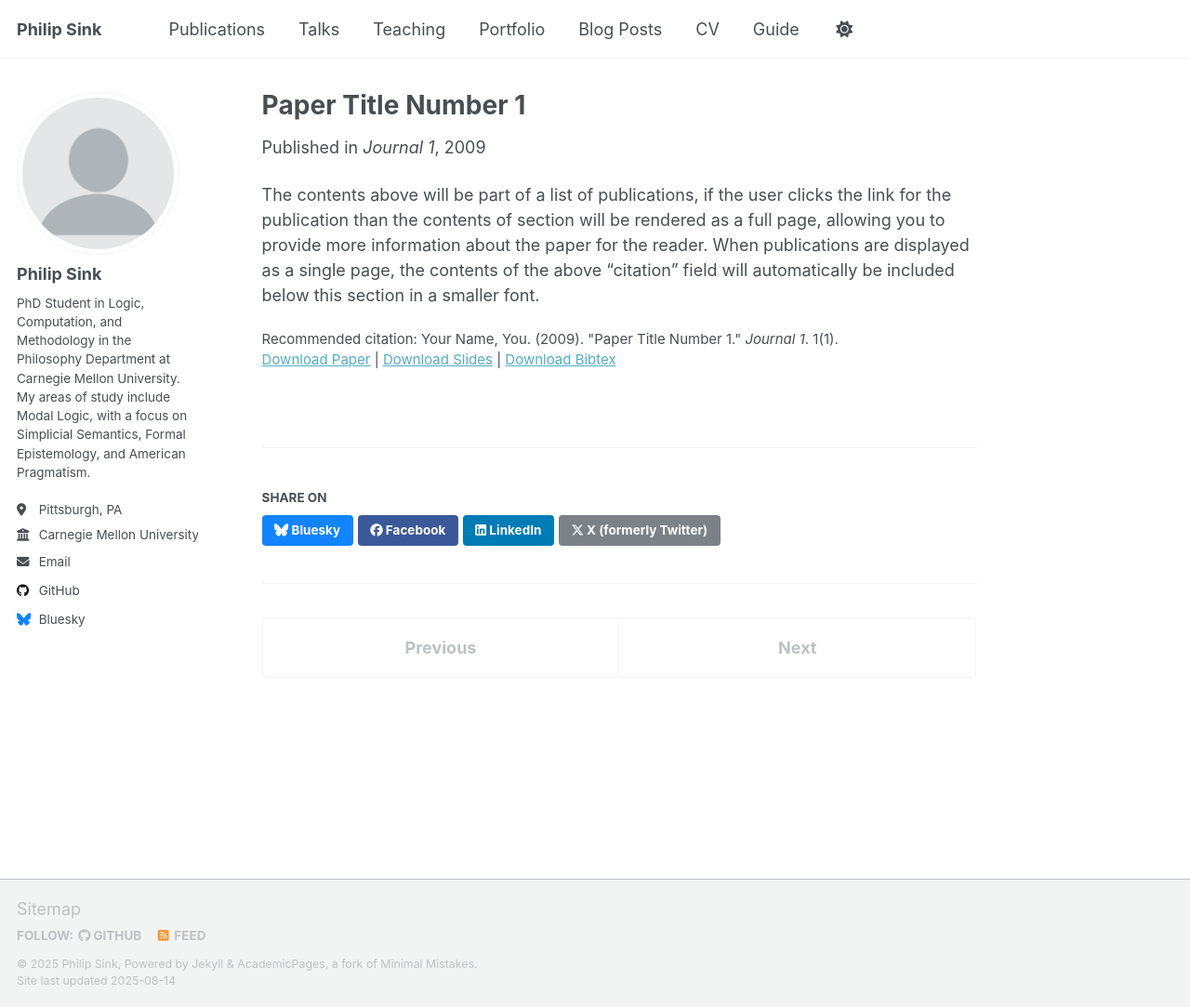
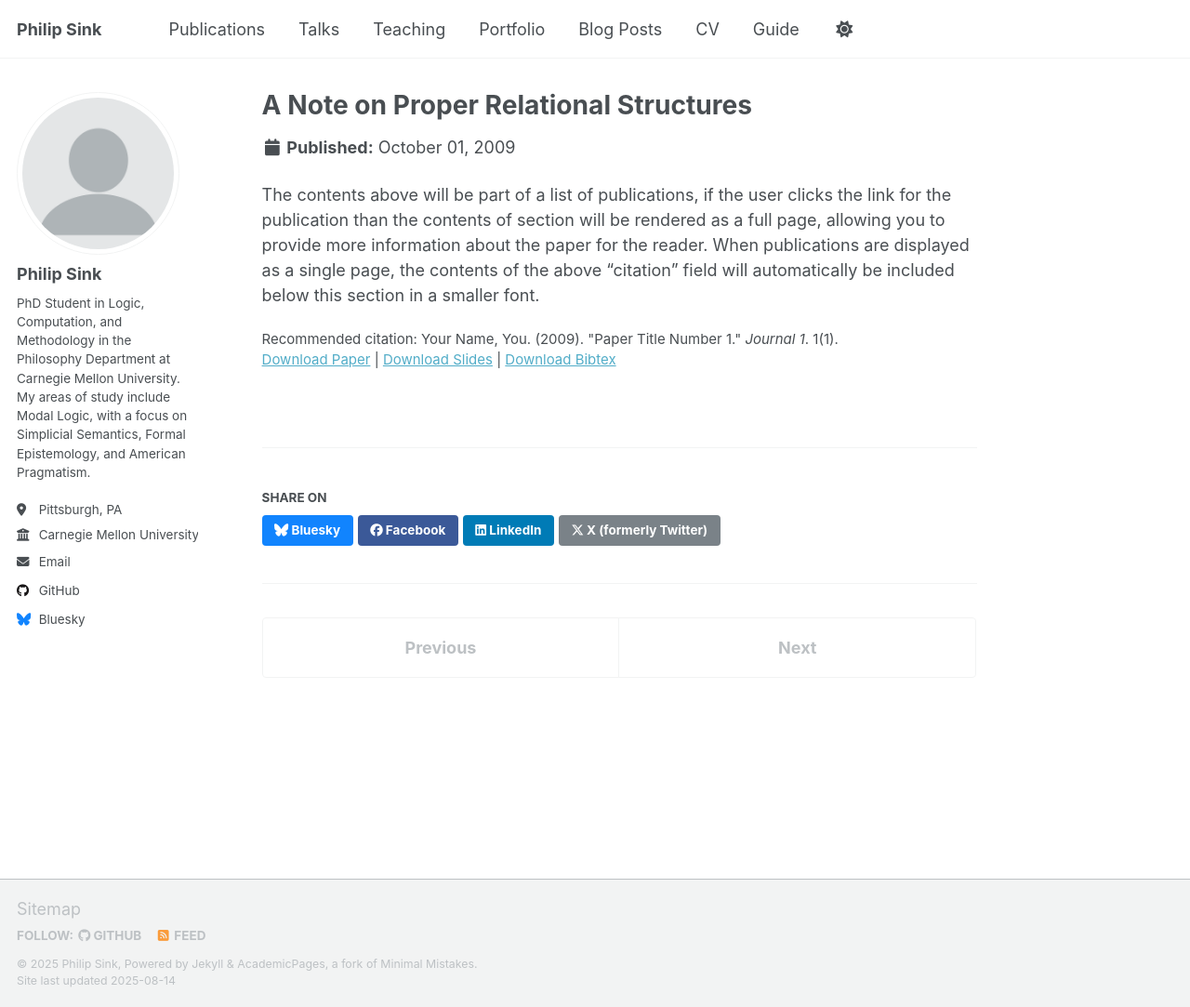
Before and after one commit to Philip-Sink/Philip-Sink.github.io, a Jekyll site: the page built from _publications/2009-10-01-paper-title-number-1.md, in a window 1280 px wide and 1083 px high. Shown: the whole window at 93% size. Built offline with Jekyll 4.4.1, drawn with Linux system fonts in a browser that asks for light colours; a script that is not in the unit is left out.

Commit message:
Update 2009-10-01-paper-title-number-1.md

```diff
--- a/_publications/2009-10-01-paper-title-number-1.md
+++ b/_publications/2009-10-01-paper-title-number-1.md
@@ -1,13 +1,13 @@
 ---
-title: "Paper Title Number 1"
+title: "A Note on Proper Relational Structures"
 collection: publications
-category: manuscripts
-permalink: /publication/2009-10-01-paper-title-number-1
+category: prepublications
+permalink: /publication/2025-06-20-A-Note-on-Proper-Relational-Structures
 excerpt: 'This paper is about the number 1. The number 2 is left for future work.'
 date: 2009-10-01
-venue: 'Journal 1'
+venue:
 slidesurl: 'http://academicpages.github.io/files/slides1.pdf'
-paperurl: 'http://academicpages.github.io/files/paper1.pdf'
+paperurl: 'https://arxiv.org/abs/2506.17142'
 bibtexurl: 'http://academicpages.github.io/files/bibtex1.bib'
 citation: 'Your Name, You. (2009). &quot;Paper Title Number 1.&quot; <i>Journal 1</i>. 1(1).'
 ---
```
